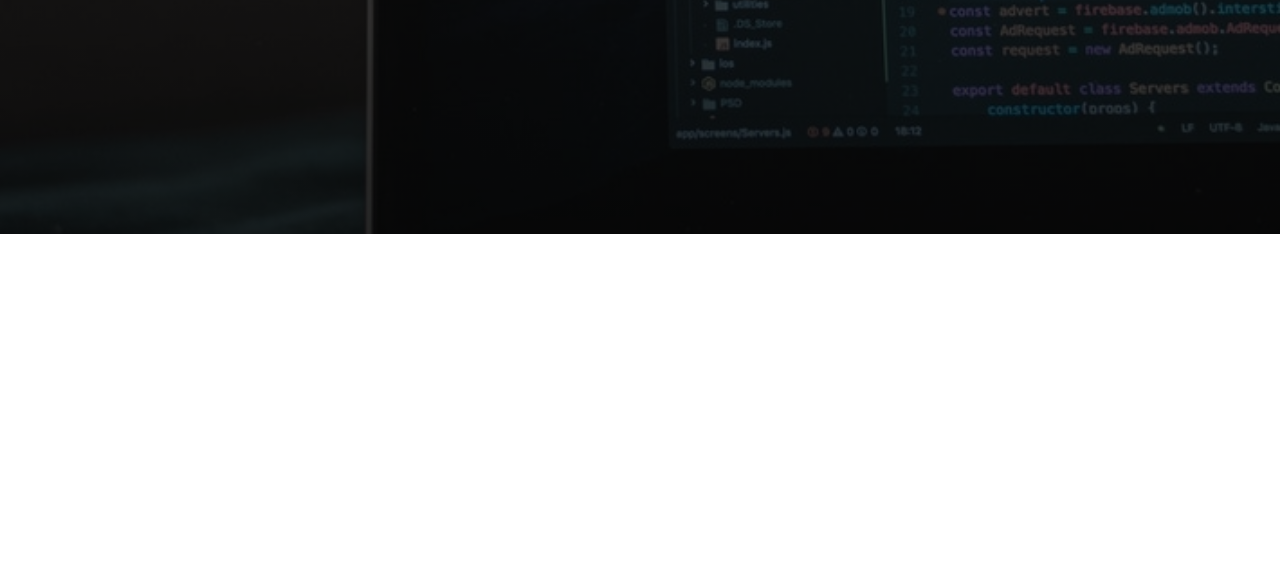
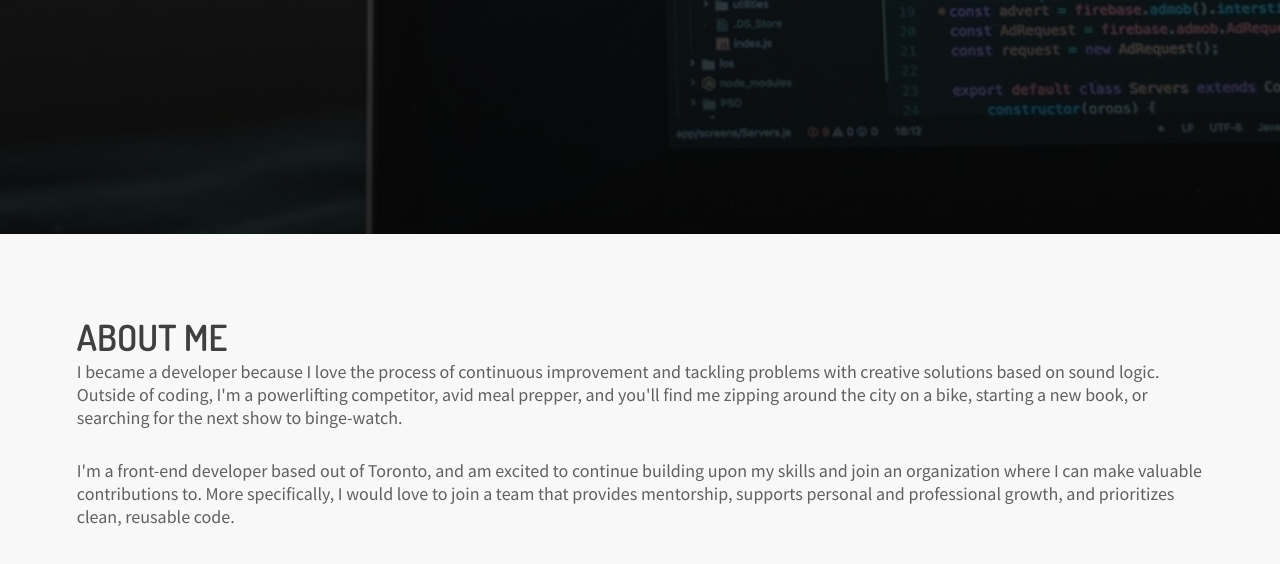
Before and after one commit to BarnabasChun/portfolio, a website: page index.html in a window 1280 px wide. Shown: the part 566-1130 px from the top of the page. Before the commit the page ends 800 px from the top, so only its background shows below. Drawn offline with nearby package versions, Linux system fonts and the light colour scheme; some packages are replaced by stand-ins of ours; files that its build step writes are made by us from their sources; a script that the page names is missing.

Commit message:
About markup and styles

```diff
--- a/index.html
+++ b/index.html
@@ -38,6 +38,23 @@
       <h2 class="title-container__sub-heading">Front-End Developer</h2>
     </div>
   </header>
+  <section id="about" class="about light-background">
+    <div class="about__content wrapper">
+      <h2 class="heading-2 center-text margin-bottom-md">About Me</h2>
+      <p class="paragraph">
+        I became a developer because I love the process of continuous improvement and tackling problems with creative
+        solutions
+        based on sound logic. Outside of coding, I'm a powerlifting competitor, avid meal prepper, and you'll find me
+        zipping
+        around the city on a bike, starting a new book, or searching for the next show to binge-watch.
+      </p>
+      <p class="paragraph">
+        I'm a front-end developer based out of Toronto, and am excited to continue building upon my skills and join an
+        organization where I can make valuable contributions to. More specifically, I would love to join a team that
+        provides mentorship, supports personal and professional growth, and prioritizes clean, reusable code.
+      </p>
+    </div>
+  </section>
   <script src="https://code.jquery.com/jquery-3.3.1.min.js" integrity="sha256-FgpCb/KJQlLNfOu91ta32o/NMZxltwRo8QtmkMRdAu8="
     crossorigin="anonymous"></script>
   <script src="https://cdnjs.cloudflare.com/ajax/libs/jquery-smooth-scroll/2.2.0/jquery.smooth-scroll.min.js"></script>
--- a/sass/pages/_home.scss
+++ b/sass/pages/_home.scss
@@ -0,0 +1,3 @@
+.about {
+  padding: 8rem 0;
+}
```
